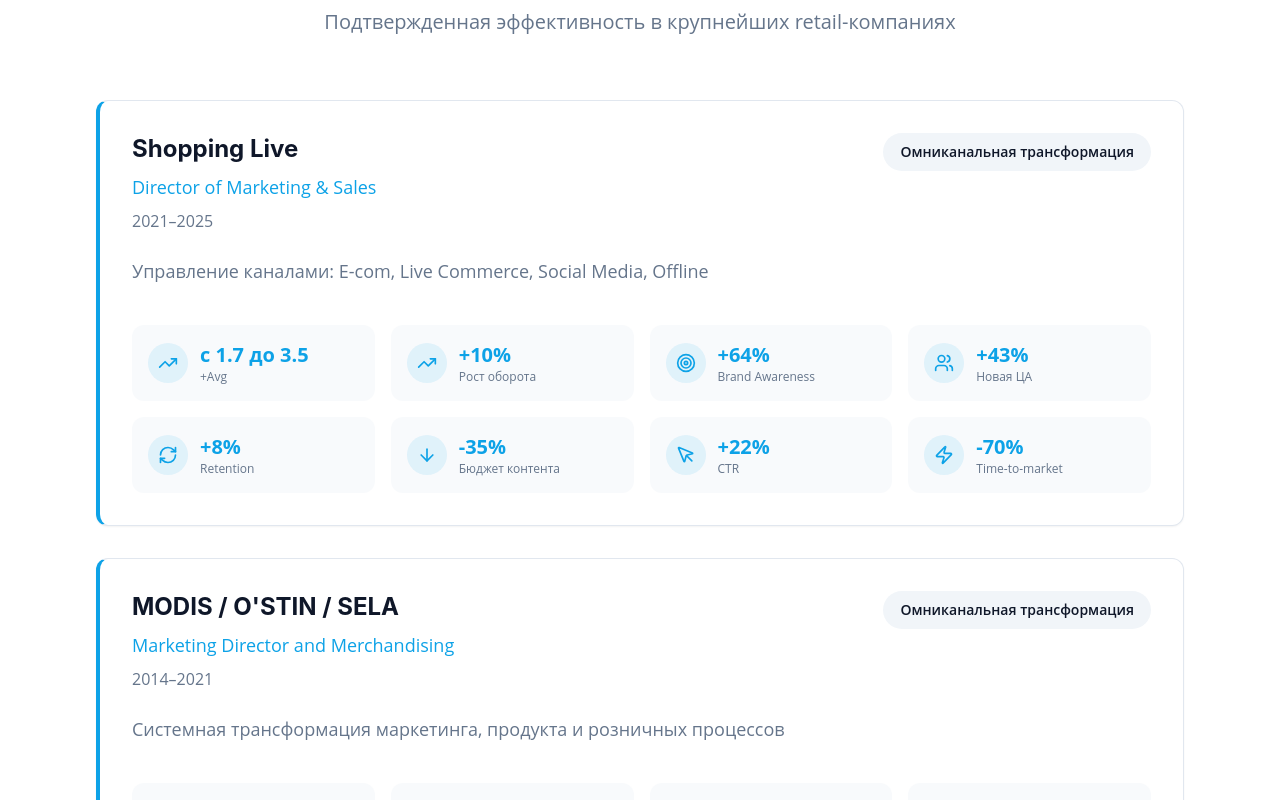
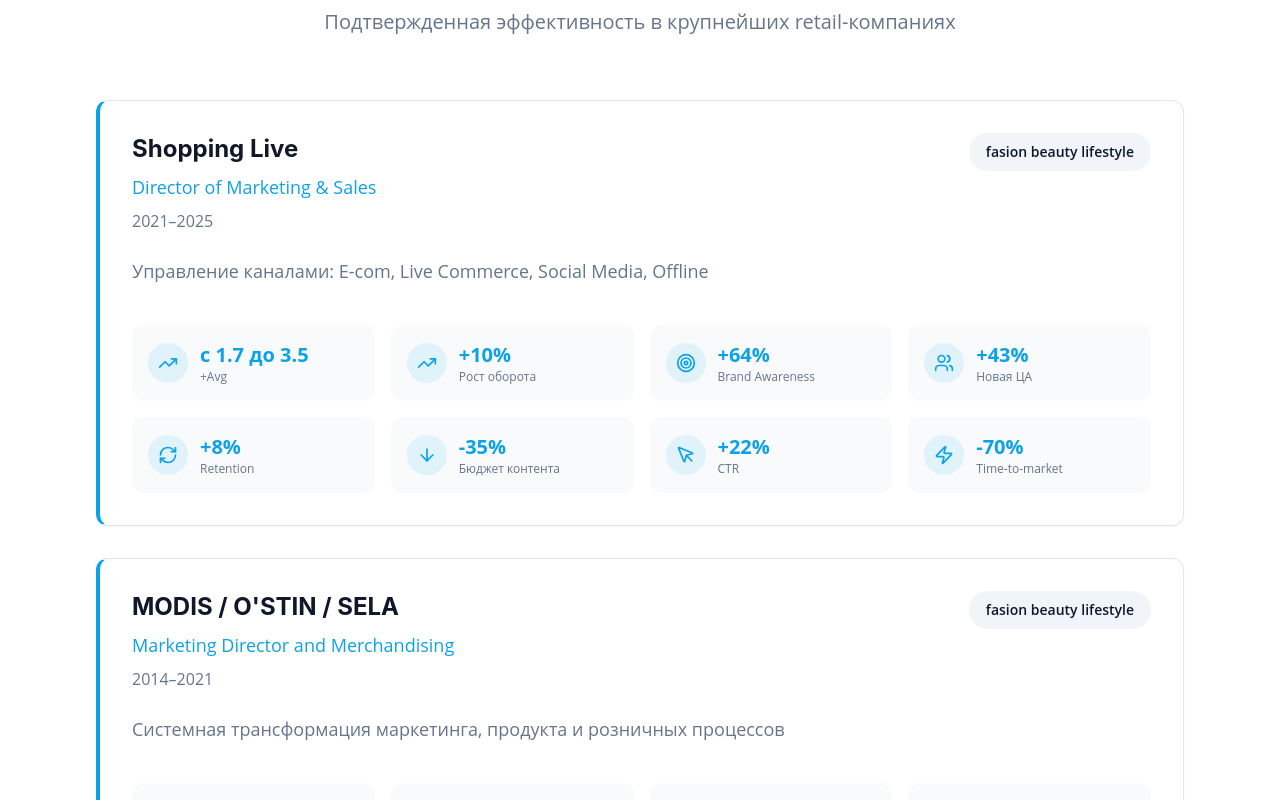
Before and after one commit to pr-poehali-dev/retail-transformer-project, a React (Vite) app: page / in a window 1280 px wide. Shown: the part 4980-5780 px from the top of the page. Built offline with nearby package versions, Linux system fonts and the light colour scheme.

Commit message:
Обновление компонента

```diff
--- a/src/components/Experience.tsx
+++ b/src/components/Experience.tsx
@@ -71,7 +71,7 @@ const Experience = () => {
                     <p className="text-lg text-primary font-medium">{exp.position}</p>
                     <p className="text-muted-foreground">{exp.period}</p>
                   </div>
-                  <Badge variant="secondary" className="text-sm px-4 py-2">Омниканальная трансформация</Badge>
+                  <Badge variant="secondary" className="text-sm px-4 py-2">fasion beauty lifestyle</Badge>
                 </div>
 
                 <p className="text-lg text-muted-foreground">{exp.description}</p>
```
